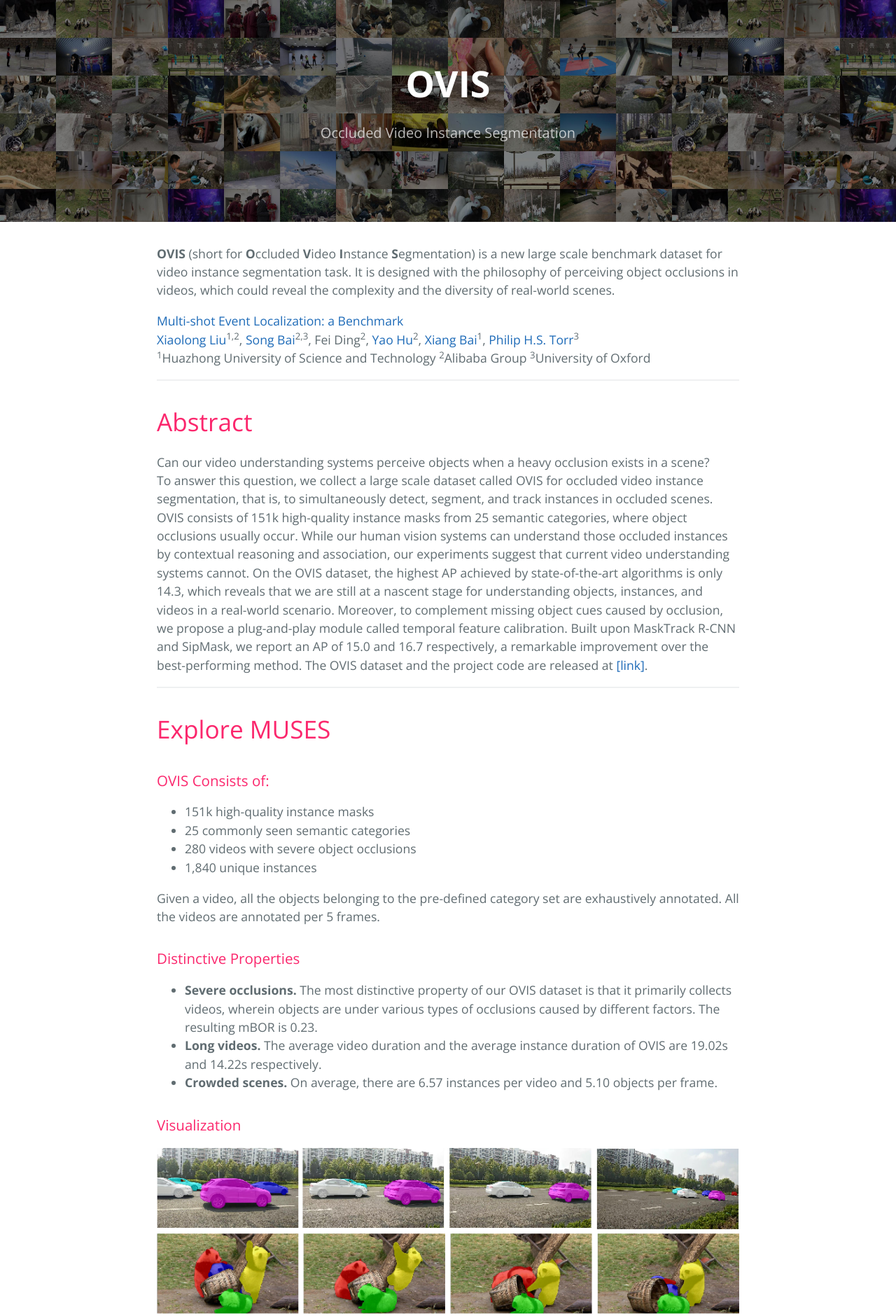
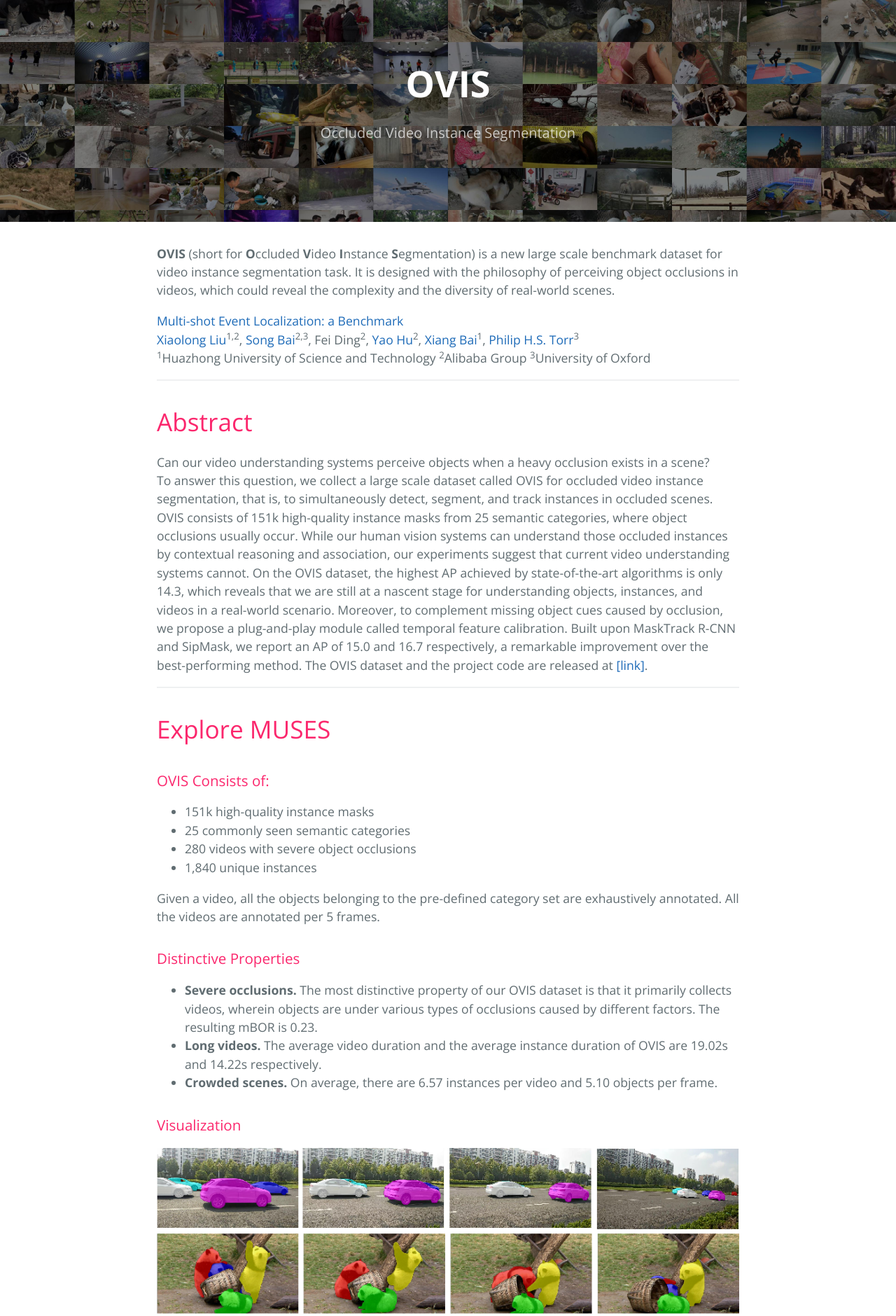
Before and after one commit to qjy981010/OVIS, a Jekyll site: the page built from index.md, in a window 1280 px wide. Shown: the top 1880 px of the page at 70% size. Built offline with Jekyll 4.4.1, drawn with Linux system fonts in a browser that asks for light colours.

Commit message:
banner_new

```diff
--- a/_sass/jekyll-theme-cayman.scss
+++ b/_sass/jekyll-theme-cayman.scss
@@ -111,7 +111,8 @@ a {
   background-color: $header-bg-color;
   background-image: url("banner_new.jpg");
   // height: 270px;
-  background-size: 960px 270px;
+  // background-size: 960px 270px;
+  background-size: contain;
   // background-image: url("banner3.jpg");
   // linear-gradient(120deg, $header-bg-color-secondary, $header-bg-color);
 
```
